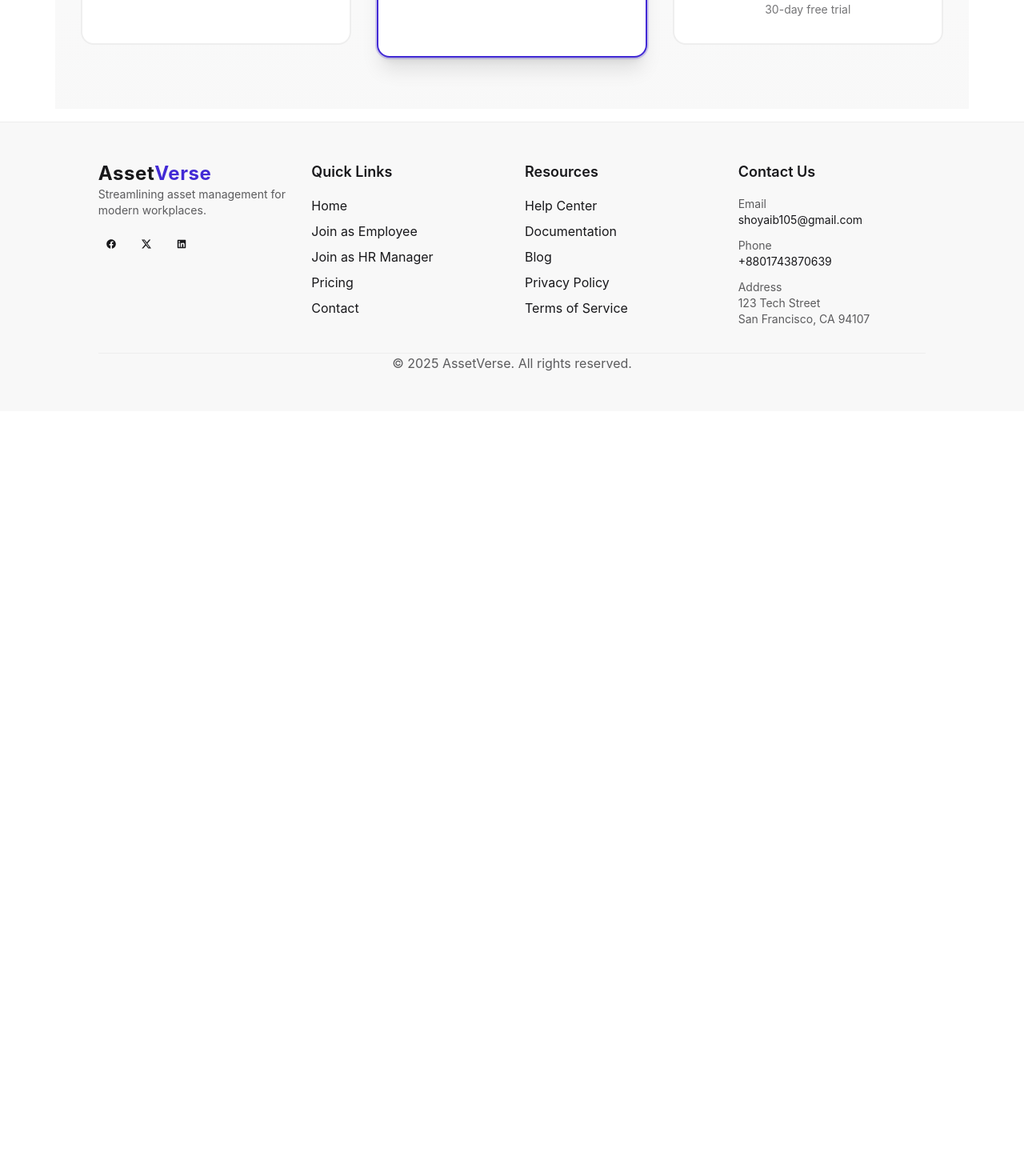
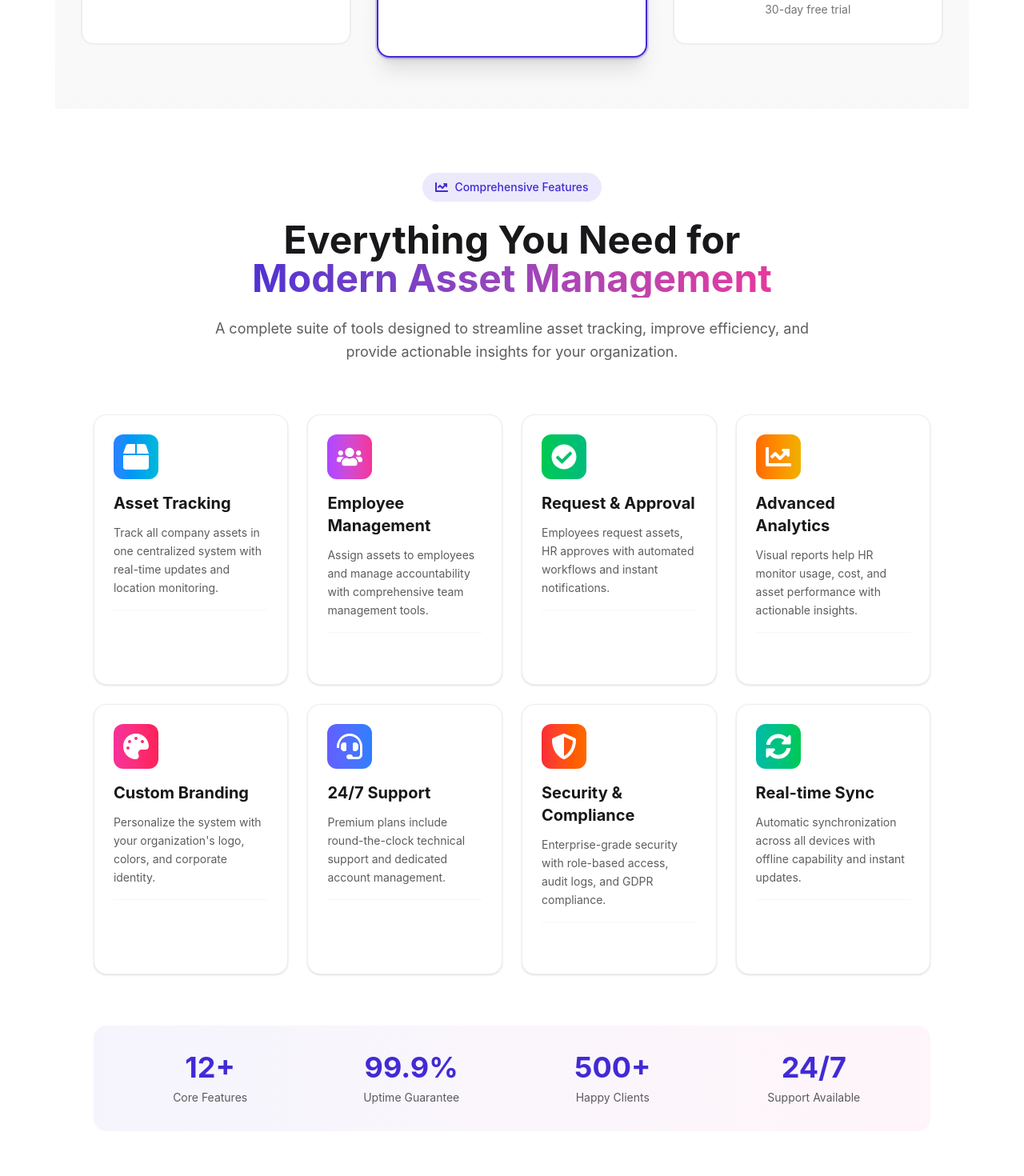
Before and after one commit to Shoybit/AssetVerse, a React (Vite) app: page / in a window 1280 px wide. Shown: the part 3220-4690 px from the top of the page at 80% size. Before the commit the page ends 3734 px from the top, so only its background shows below. Built offline with nearby package versions, Linux system fonts and the light colour scheme; no server answers.

Commit message:
Main UI component for displaying all features

```diff
--- a/src/components/FeaturesShowcase.jsx
+++ b/src/components/FeaturesShowcase.jsx
@@ -65,7 +65,100 @@ const features = [
 
 export default function FeaturesShowcase() {
   return (
-<>
-</>
+    <section className="py-20 bg-linear-to-b from-base-50 to-base-100">
+      <div className="max-w-11/12 mx-auto ">
+
+        {/* Section Header */}
+        <motion.div
+          initial={{ opacity: 0, y: 20 }}
+          whileInView={{ opacity: 1, y: 0 }}
+          transition={{ duration: 0.6 }}
+          viewport={{ once: true }}
+          className="text-center max-w-3xl mx-auto mb-16"
+        >
+          <div className="inline-flex items-center gap-2 px-4 py-2 bg-primary/10 rounded-full mb-6">
+            <FaChartLine className="text-primary" />
+            <span className="text-sm font-medium text-primary">Comprehensive Features</span>
+          </div>
+
+          <h2 className="text-4xl md:text-5xl font-bold mb-6">
+            Everything You Need for
+            <span className="block bg-linear-to-r from-primary to-secondary bg-clip-text text-transparent">
+              Modern Asset Management
+            </span>
+          </h2>
+
+          <p className="text-lg text-base-content/70 leading-relaxed">
+            A complete suite of tools designed to streamline asset tracking, improve efficiency,
+            and provide actionable insights for your organization.
+          </p>
+        </motion.div>
+
+        {/* Features Grid */}
+        <div className="grid grid-cols-1 sm:grid-cols-2 lg:grid-cols-3 xl:grid-cols-4 gap-6">
+          {features.map((feature, index) => (
+            <motion.div
+              key={index}
+              initial={{ opacity: 0, y: 20 }}
+              whileInView={{ opacity: 1, y: 0 }}
+              transition={{ duration: 0.5, delay: index * 0.05 }}
+              viewport={{ once: true }}
+              className="group"
+            >
+              <div className="h-full bg-base-100 rounded-2xl p-6 border border-base-300 shadow-sm hover:shadow-xl transition-all duration-300 hover:-translate-y-1 hover:border-primary/30">
+                <div className={`inline-flex p-3 rounded-xl bg-linear-to-r ${feature.color} text-white mb-4 group-hover:scale-110 transition-transform duration-300`}>
+                  {feature.icon}
+                </div>
+
+                <h3 className="text-xl font-bold mb-3 group-hover:text-primary transition-colors duration-300">
+                  {feature.title}
+                </h3>
+
+                <p className="text-base-content/70 mb-4 text-sm leading-relaxed">
+                  {feature.desc}
+                </p>
+
+                <div className="pt-4 border-t border-base-200">
+                  <span className="inline-flex items-center gap-2 text-sm font-medium text-primary opacity-0 group-hover:opacity-100 transition-opacity duration-300">
+                    Learn more
+                    <span className="text-xs">→</span>
+                  </span>
+                </div>
+              </div>
+            </motion.div>
+          ))}
+        </div>
+
+        {/* Stats Section */}
+        <motion.div
+          initial={{ opacity: 0 }}
+          whileInView={{ opacity: 1 }}
+          viewport={{ once: true }}
+          transition={{ duration: 0.8 }}
+          className="mt-16 bg-linear-to-r from-primary/5 to-secondary/5 rounded-2xl p-8"
+        >
+          <div className="grid grid-cols-2 md:grid-cols-4 gap-6 text-center">
+            <div>
+              <div className="text-4xl font-bold text-primary mb-2">12+</div>
+              <div className="text-sm text-base-content/70">Core Features</div>
+            </div>
+            <div>
+              <div className="text-4xl font-bold text-primary mb-2">99.9%</div>
+              <div className="text-sm text-base-content/70">Uptime Guarantee</div>
+            </div>
+            <div>
+              <div className="text-4xl font-bold text-primary mb-2">500+</div>
+              <div className="text-sm text-base-content/70">Happy Clients</div>
+            </div>
+            <div>
+              <div className="text-4xl font-bold text-primary mb-2">24/7</div>
+              <div className="text-sm text-base-content/70">Support Available</div>
+            </div>
+          </div>
+        </motion.div>
+
+
+      </div>
+    </section>
   );
 }
```
